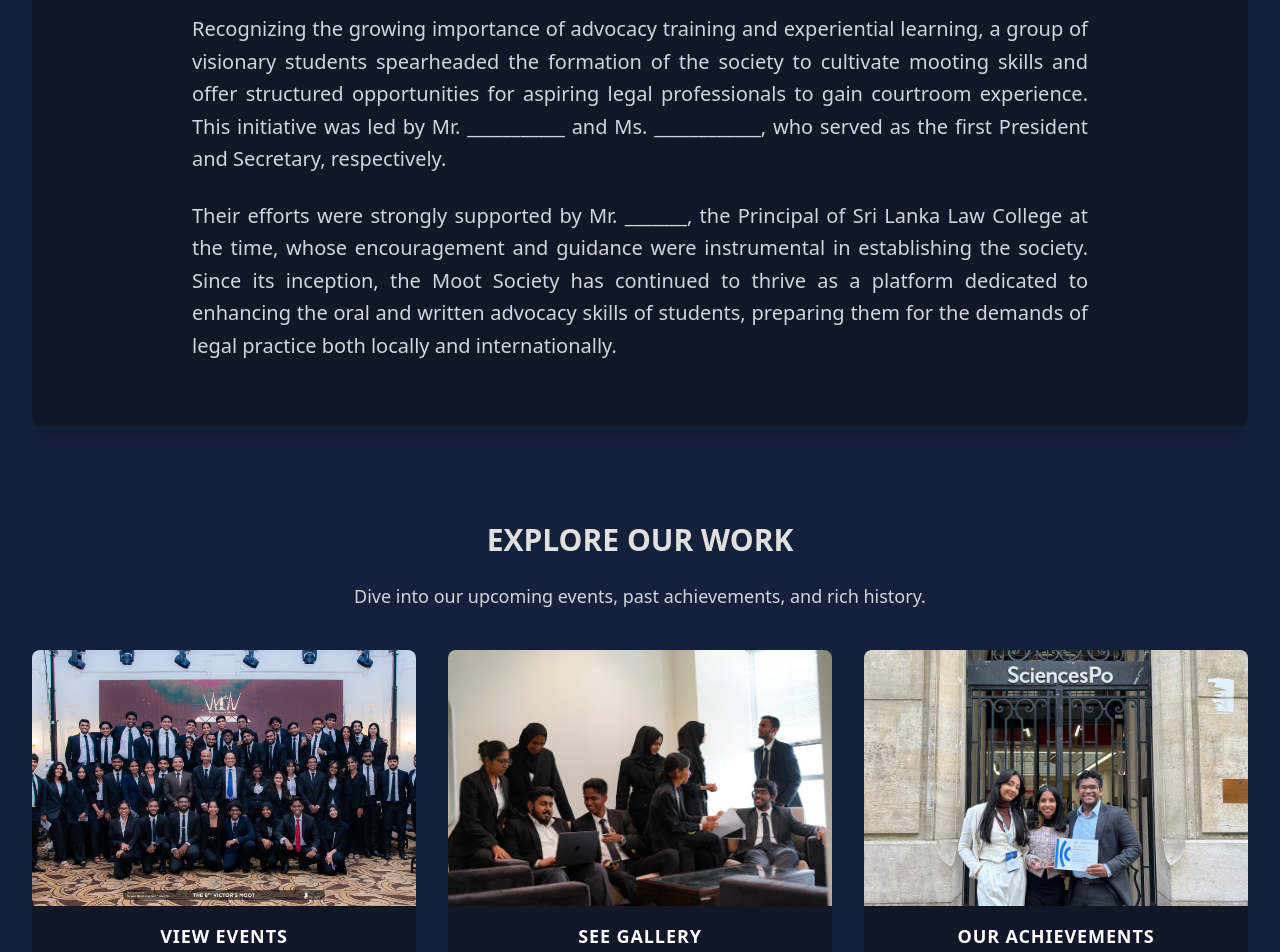
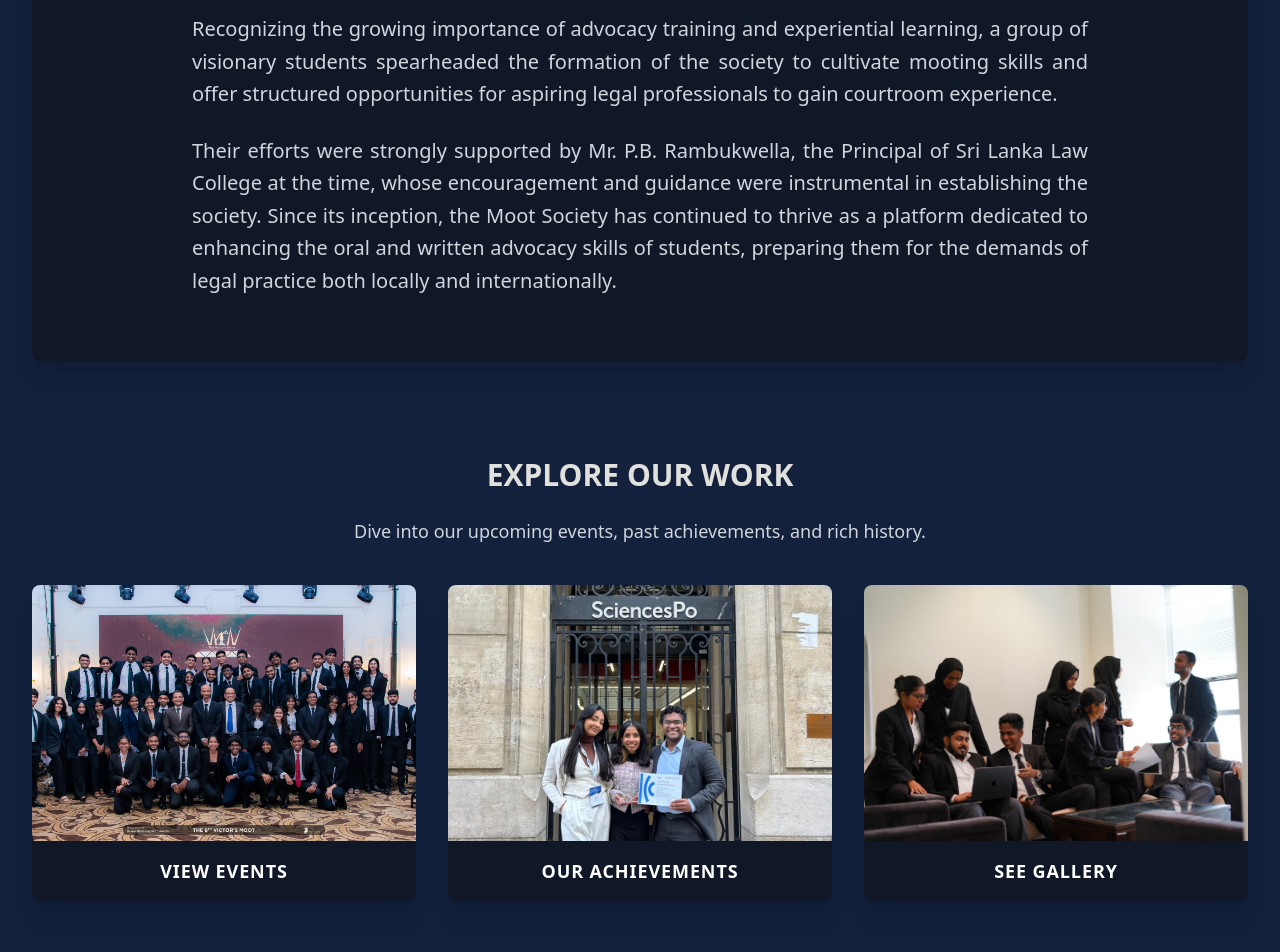
Before and after one commit to Lilvamp237/moot-society-website, a Next.js app in the folder project/moot-society-frontend/: page / in a window 1280 px wide. Shown: the part 1740-2692 px from the top of the page. Built offline with nearby package versions, Linux system fonts and the light colour scheme; a web font is replaced by a local one.

Commit message:
final changes

```diff
--- a/project/moot-society-frontend/src/app/page.tsx
+++ b/project/moot-society-frontend/src/app/page.tsx
@@ -76,10 +76,10 @@ export default function HomePage() {
                 The Moot Society of Sri Lanka Law College stands as one of the oldest and most prestigious student-led societies within the institution. Although the tradition of mooting at Sri Lanka Law College dates back to its establishment in 1873 following the formation of the Council of Legal Education - the Moot Society itself was officially founded in 1986.
               </p>
               <p className="text-lg md:text-xl text-gray-300 leading-relaxed mb-6 text-justify">
-                Recognizing the growing importance of advocacy training and experiential learning, a group of visionary students spearheaded the formation of the society to cultivate mooting skills and offer structured opportunities for aspiring legal professionals to gain courtroom experience. This initiative was led by Mr. ___________ and Ms. ____________, who served as the first President and Secretary, respectively.
+                Recognizing the growing importance of advocacy training and experiential learning, a group of visionary students spearheaded the formation of the society to cultivate mooting skills and offer structured opportunities for aspiring legal professionals to gain courtroom experience.
               </p>
               <p className="text-lg md:text-xl text-gray-300 leading-relaxed text-justify">
-                Their efforts were strongly supported by Mr. _______, the Principal of Sri Lanka Law College at the time, whose encouragement and guidance were instrumental in establishing the society. Since its inception, the Moot Society has continued to thrive as a platform dedicated to enhancing the oral and written advocacy skills of students, preparing them for the demands of legal practice both locally and internationally.
+                Their efforts were strongly supported by Mr. P.B. Rambukwella, the Principal of Sri Lanka Law College at the time, whose encouragement and guidance were instrumental in establishing the society. Since its inception, the Moot Society has continued to thrive as a platform dedicated to enhancing the oral and written advocacy skills of students, preparing them for the demands of legal practice both locally and internationally.
               </p>
             </div>
           </section>
@@ -92,10 +92,11 @@ export default function HomePage() {
             <p className="text-lg text-gray-300 mb-10">
               Dive into our upcoming events, past achievements, and rich history.
             </p>
-            <div className="grid grid-cols-1 md:grid-cols-3 gap-8">
+            {/* --- THIS IS THE ONLY LINE THAT HAS CHANGED --- */}
+            <div className="grid grid-cols-1 md:grid-cols-2 lg:grid-cols-3 gap-8">
               <CtaCard href="/events" imageUrl="/cta-events.jpg" title="View Events" />
+              <CtaCard href="/achievements" imageUrl="/cta-achievements.jpg" title="Our Achievements" />
               <CtaCard href="/gallery" imageUrl="/cta-gallery.jpg" title="See Gallery" />
-              <CtaCard href="/achievements" imageUrl="/cta-achievements.jpg" title="Our Achievements" />
             </div>
           </section>
         </AnimatedSection>
--- a/project/moot-society-frontend/src/components/FaqItem.tsx
+++ b/project/moot-society-frontend/src/components/FaqItem.tsx
@@ -3,6 +3,8 @@
 
 import { useState } from 'react';
 import ReactMarkdown from 'react-markdown';
+// --- 1. IMPORT THE CHEVRON ICON ---
+import { FaChevronDown } from 'react-icons/fa';
 
 interface Faq {
   question: string;
@@ -11,11 +13,7 @@ interface Faq {
 
 export default function FaqItem({ faq }: { faq: Faq }) {
   const [isOpen, setIsOpen] = useState(false);
-
-  if (!faq) {
-    return null;
-  }
-
+  if (!faq) return null;
   const answerContent = faq.answer || 'No answer provided.';
 
   return (
@@ -24,27 +22,21 @@ export default function FaqItem({ faq }: { faq: Faq }) {
         onClick={() => setIsOpen(!isOpen)}
         className="w-full flex justify-between items-center text-left p-4 hover:bg-gray-800 transition-colors duration-200 rounded-lg"
       >
-        {/* CHANGE 1: Made the question text larger and bolder */}
-        <h3 className="text-lg font-bold text-white">{faq.question}</h3>
+        <h3 className="text-lg font-bold text-white pr-4">{faq.question}</h3>
 
-        {/* CHANGE 2: Made the +/- icon slightly more subtle and added a transition */}
-        <span
-          className={`text-2xl text-gray-400 transform transition-transform duration-300 ${
-            isOpen ? 'rotate-45' : ''
-          }`}
-        >
-          +
-        </span>
+        {/* --- 2. THE FIX IS HERE: Replaced '+' with a rotating chevron icon --- */}
+        <div className="flex-shrink-0">
+          <FaChevronDown
+            className={`text-gray-400 transform transition-transform duration-300 ${
+              isOpen ? 'rotate-180' : ''
+            }`}
+          />
+        </div>
+        {/* ----------------------------------------------------------------- */}
       </button>
 
-      {/* CHANGE 3: Added a smooth animation for the answer appearing */}
-      <div
-        className={`overflow-hidden transition-all duration-500 ease-in-out ${
-          isOpen ? 'max-h-screen' : 'max-h-0'
-        }`}
-      >
-        {/* CHANGE 4: Added padding and slightly softer text color for the answer */}
-        <article className="p-4 pt-0 text-gray-300 prose prose-invert max-w-none">
+      <div className={`overflow-hidden transition-all duration-500 ease-in-out ${isOpen ? 'max-h-screen' : 'max-h-0'}`}>
+        <article className="p-4 pt-0 text-gray-300 prose prose-invert max-w-none prose-justify">
           <ReactMarkdown>{answerContent}</ReactMarkdown>
         </article>
       </div>
```
